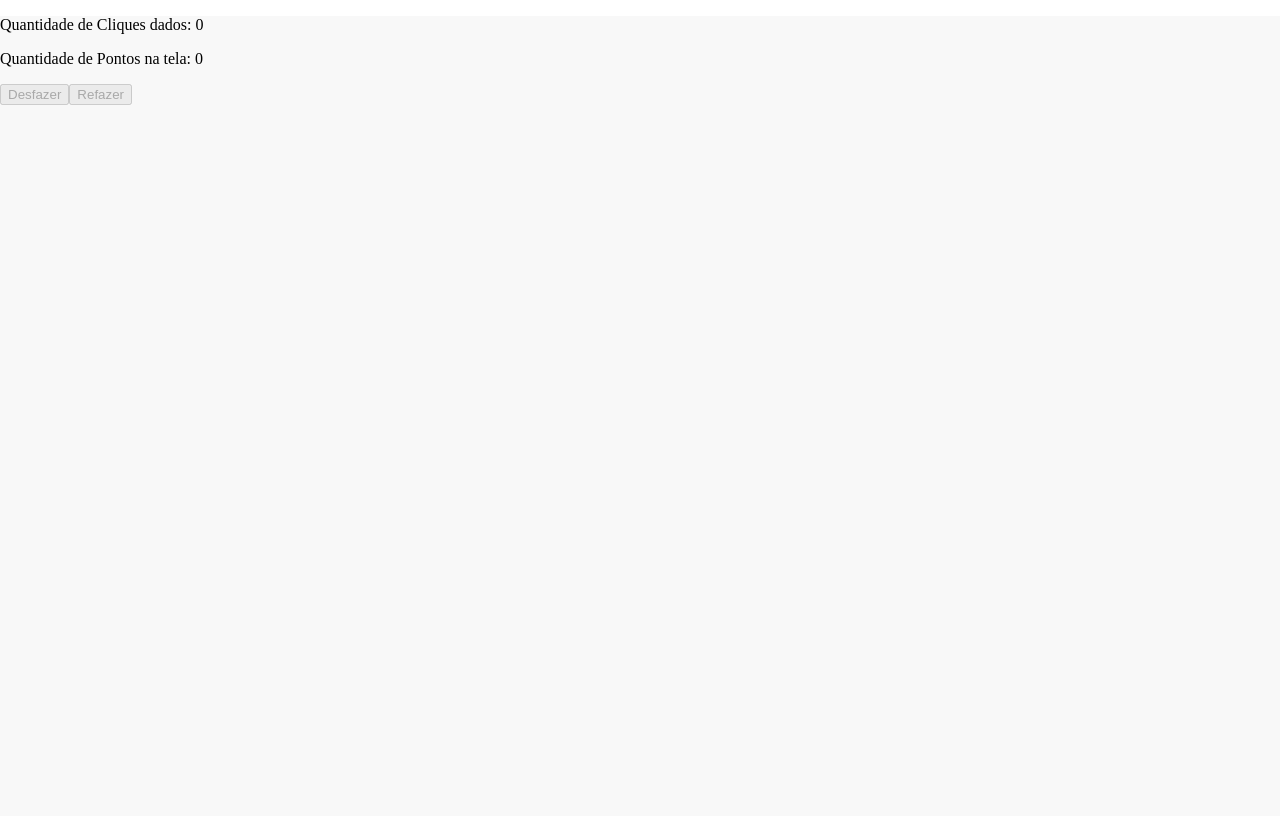
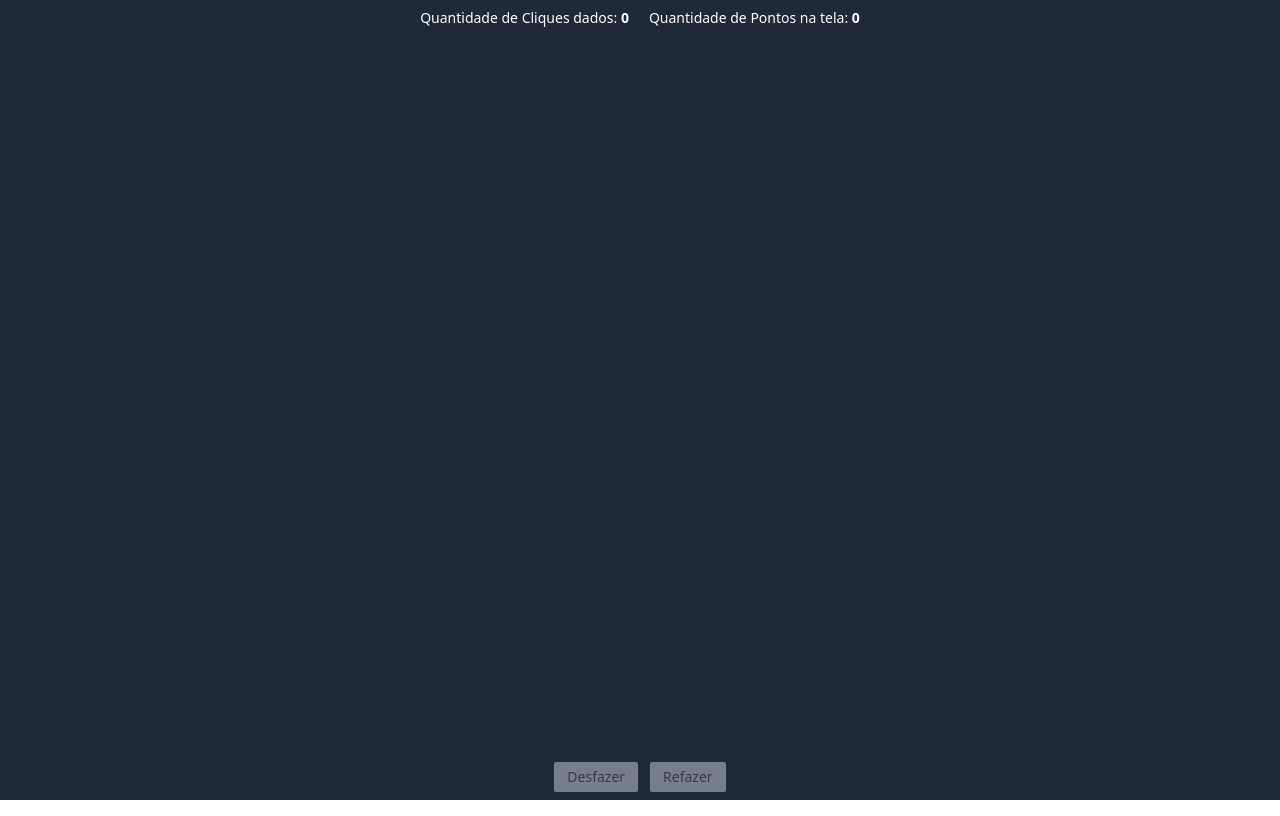
Before and after one commit to gabrielgarciaprogramador/click-screen-dot-create, a React (Vite) app: page / in a window 1280 px wide. Built offline with nearby package versions, Linux system fonts and the light colour scheme.

Commit message:
instalação do tailwind, ajuste no estilo para passar a usar o tailwind e criação do componente de Button

```diff
--- a/package.json
+++ b/package.json
@@ -16,6 +16,9 @@
     "@types/react": "^18.0.26",
     "@types/react-dom": "^18.0.9",
     "@vitejs/plugin-react": "^3.0.0",
+    "autoprefixer": "^10.4.13",
+    "postcss": "^8.4.21",
+    "tailwindcss": "^3.2.4",
     "vite": "^4.0.0"
   }
 }
--- /dev/null
+++ b/postcss.config.cjs
@@ -0,0 +1,6 @@
+module.exports = {
+  plugins: {
+    tailwindcss: {},
+    autoprefixer: {},
+  },
+}
--- a/src/App.css
+++ b/src/App.css
@@ -1,18 +1,8 @@
+@tailwind base;
+@tailwind components;
+@tailwind utilities;
+
 #root {
-  height: 100%;
-}
-#screen-zone {
-  background-color: #f8f8f8;
   height: 100%;
   width: 100%;
 }
-
-.dot {
-  width: 5px;
-  height: 5px;
-  border-radius: 100%;
-  background-color: #666666;
-  position: absolute;
-  transform: translate(-50%, -50%);
-  cursor: pointer;
-}
--- a/src/App.jsx
+++ b/src/App.jsx
@@ -1,5 +1,7 @@
 import { useState } from 'react'
 import './App.css'
+
+import Button from './components/Button';
 
 function App() {
 
@@ -48,8 +50,7 @@ function App() {
 
   }
 
-  const handleUndo = (event) => {
-    event.stopPropagation();
+  const handleUndo = () => {
 
     if(listDots.length === 0){
       return;
@@ -81,8 +82,7 @@ function App() {
 
   }
 
-  const handleRedo = (event) => {
-    event.stopPropagation();
+  const handleRedo = () => {
 
     if(listDotsUndo.length === 0){
       return;
@@ -109,26 +109,35 @@ function App() {
   }
 
   return (
-    <div id="screen-zone" onClick={handleClickScreen}>
+    <div
+      className="w-full h-full flex flex-col justify-between relative bg-gray-800"
+      onClick={handleClickScreen}
+    >
 
-      <div className="infos" onClick={(e) => e.stopPropagation()}>
-        <p>Quantidade de Cliques dados: {countClicks()}</p>
-        <p>Quantidade de Pontos na tela: {listDots.length}</p>
+      <div className="flex justify-center">
+        <div className="w-auto flex gap-5 py-2 px-3" onClick={(e) => e.stopPropagation()}>
+          <span className="text-white text-sm">Quantidade de Cliques dados: <b>{countClicks()}</b></span>
+          <span className="text-white text-sm">Quantidade de Pontos na tela: <b>{listDots.length}</b></span>
+        </div>
       </div>
 
-      <button
+      <div className="flex justify-center">
+        <div className="w-auto flex gap-3 py-2 px-3" onClick={(e) => e.stopPropagation()}>
+          <Button
             onClick={handleUndo}
             disabled={listDots.length === 0}
           >
             Desfazer
-      </button>
+          </Button>
 
-      <button
+          <Button
             onClick={handleRedo}
             disabled={listDotsUndo.length === 0}
           >
             Refazer
-      </button>
+          </Button>
+        </div>
+      </div>
 
       {listDots.map((item, index) => (
         <span
@@ -137,7 +146,14 @@ function App() {
             left: item.x,
             top: item.y,
           }}
-          className="dot"
+          className={`
+            w-[5px] h-[5px]
+            absolute
+            bg-cyan-400
+            rounded-full
+            transform -translate-x-1/2 -translate-y-1/2
+            hover:cursor-pointer
+            hover:opacity-80`}
           title={item.count > 1 ? `Cliques: ${item.count}` : ''}
         ></span>
       ))}
--- /dev/null
+++ b/src/components/Button.jsx
@@ -0,0 +1,26 @@
+function Button (props){
+
+  return (
+    <button
+      onClick={props.onClick}
+      disabled={props.disabled}
+      className={`
+        bg-cyan-400 text-gray-700
+        text-sm font-medium
+        px-3 py-1
+        rounded-sm
+        border border-solid
+        ${props.disabled ?
+          `bg-gray-400 text-gray-300 border-transparent opacity-70 cursor-not-allowed` :
+          `cursor-pointer border-cyan-400
+          hover:bg-transparent hover:text-cyan-400`
+        }
+      `}
+    >
+      {props.children}
+    </button>
+  )
+
+}
+
+export default Button
--- /dev/null
+++ b/tailwind.config.cjs
@@ -0,0 +1,8 @@
+/** @type {import('tailwindcss').Config} */
+module.exports = {
+  content: ["./index.html", "./src/**/*.{js,ts,jsx,tsx}"],
+  theme: {
+    extend: {},
+  },
+  plugins: [],
+};
```
Also changed, not shown: 1 other file (tests, documents, lock files or other folders). Lines whose indentation alone changed are shown as unchanged.
